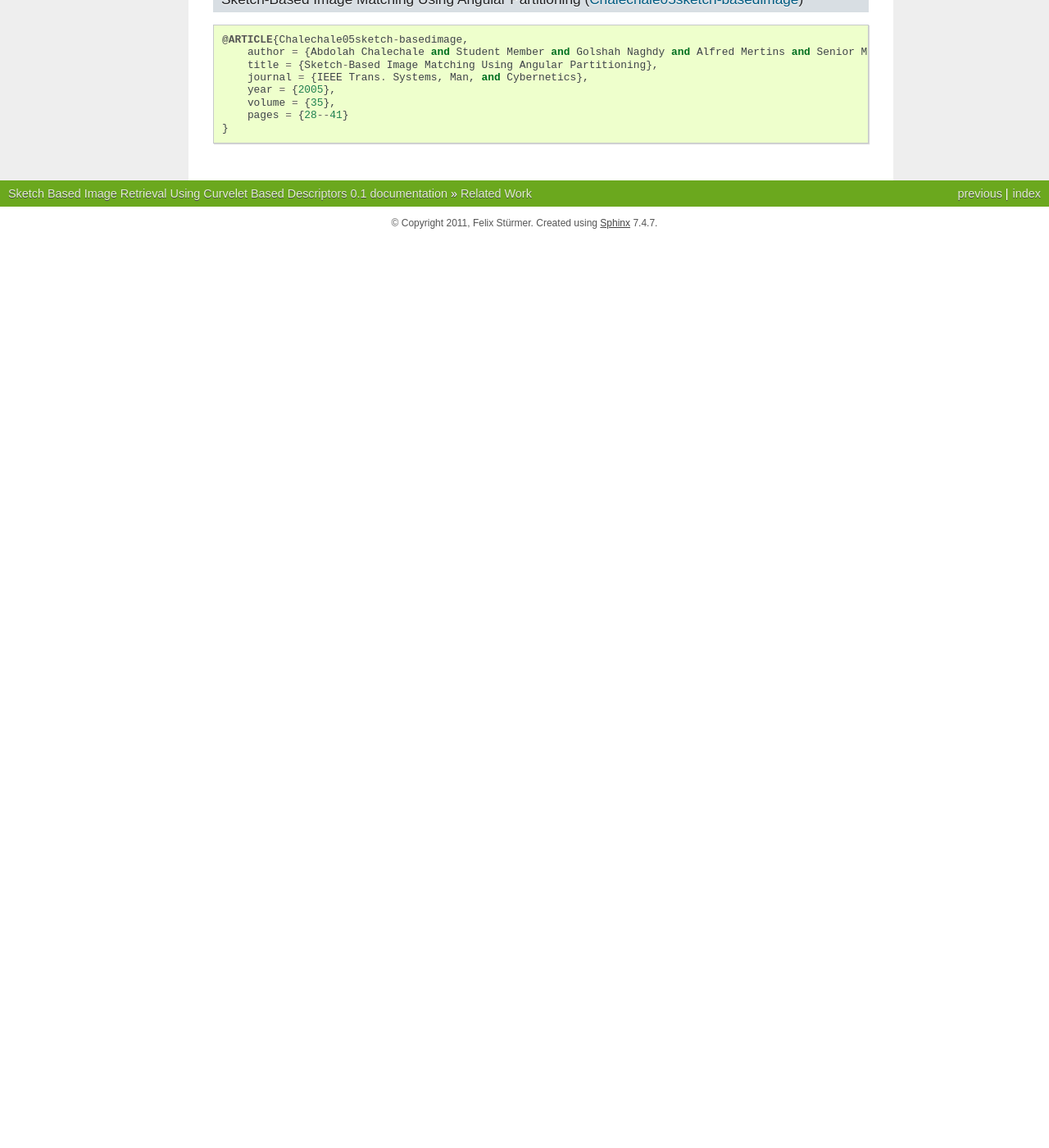
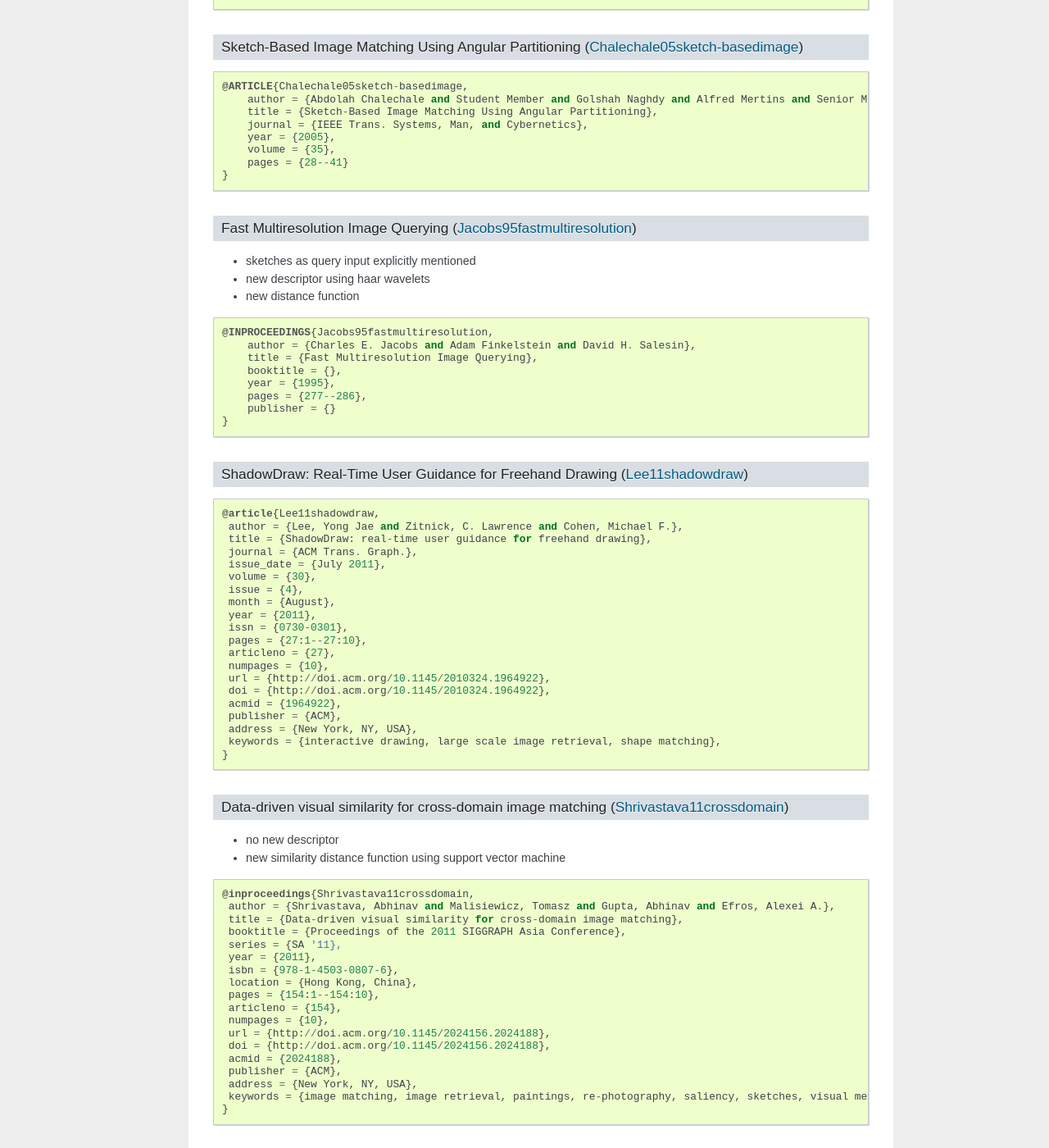
Before and after one commit to weltenwort/diplom, a Sphinx documentation site: the page built from docs/source/related.rst, in a window 1280 px wide and 1400 px high, scrolled down 1161 px. Shown: the whole window at 82% size. Built offline with Sphinx 7.4.7, drawn with Linux system fonts in a browser that asks for light colours; formulas are drawn with MathJax 3; before the commit the page ends 1453 px from its top, so only the background shows below that; some of the changed text lies outside the part shown.

Commit message:
add some papers

```diff
--- a/docs/source/related.rst
+++ b/docs/source/related.rst
@@ -20,6 +20,9 @@ Fast Discrete Curvelet Transforms (`Candes05fastdiscrete`_)
 
 CBIR Using Curvelet Transform (`Sumana_contentbased`_)
 --------------------------------------------------------------------------------------------
+
+* mean and std deviation as texture features
+* L2 distance
 
 .. _Sumana_contentbased: ./_static/related/cbir_using_curvelet_transform.pdf
 
@@ -89,3 +92,80 @@ Sketch-Based Image Matching Using Angular Partitioning (`Chalechale05sketch-base
         volume = {35},
         pages = {28--41}
     }
+
+Fast Multiresolution Image Querying (`Jacobs95fastmultiresolution`_)
+--------------------------------------------------------------------
+
+* sketches as query input explicitly mentioned
+* new descriptor using haar wavelets
+* new distance function
+
+.. _Jacobs95fastmultiresolution: ./_static/related/fast_multiresolution_image_querying.pdf
+
+::
+
+    @INPROCEEDINGS{Jacobs95fastmultiresolution,
+        author = {Charles E. Jacobs and Adam Finkelstein and David H. Salesin},
+        title = {Fast Multiresolution Image Querying},
+        booktitle = {},
+        year = {1995},
+        pages = {277--286},
+        publisher = {}
+    }
+
+ShadowDraw: Real-Time User Guidance for Freehand Drawing (`Lee11shadowdraw`_)
+-----------------------------------------------------------------------------
+
+.. _Lee11shadowdraw: ./_static/related/shadowdraw_realtime_user_guidance_for_freehand_drawing.pdf
+
+::
+
+    @article{Lee11shadowdraw,
+     author = {Lee, Yong Jae and Zitnick, C. Lawrence and Cohen, Michael F.},
+     title = {ShadowDraw: real-time user guidance for freehand drawing},
+     journal = {ACM Trans. Graph.},
+     issue_date = {July 2011},
+     volume = {30},
+     issue = {4},
+     month = {August},
+     year = {2011},
+     issn = {0730-0301},
+     pages = {27:1--27:10},
+     articleno = {27},
+     numpages = {10},
+     url = {http://doi.acm.org/10.1145/2010324.1964922},
+     doi = {http://doi.acm.org/10.1145/2010324.1964922},
+     acmid = {1964922},
+     publisher = {ACM},
+     address = {New York, NY, USA},
+     keywords = {interactive drawing, large scale image retrieval, shape matching},
+    }
+
+Data-driven visual similarity for cross-domain image matching (`Shrivastava11crossdomain`_)
+-------------------------------------------------------------------------------------------
+
+* no new descriptor
+* new similarity distance function using support vector machine
+
+.. _Shrivastava11crossdomain: ./_static/related/data_driven_visual_similarity_for_cross_domain_image_matching.pdf
+
+::
+
+    @inproceedings{Shrivastava11crossdomain,
+     author = {Shrivastava, Abhinav and Malisiewicz, Tomasz and Gupta, Abhinav and Efros, Alexei A.},
+     title = {Data-driven visual similarity for cross-domain image matching},
+     booktitle = {Proceedings of the 2011 SIGGRAPH Asia Conference},
+     series = {SA '11},
+     year = {2011},
+     isbn = {978-1-4503-0807-6},
+     location = {Hong Kong, China},
+     pages = {154:1--154:10},
+     articleno = {154},
+     numpages = {10},
+     url = {http://doi.acm.org/10.1145/2024156.2024188},
+     doi = {http://doi.acm.org/10.1145/2024156.2024188},
+     acmid = {2024188},
+     publisher = {ACM},
+     address = {New York, NY, USA},
+     keywords = {image matching, image retrieval, paintings, re-photography, saliency, sketches, visual memex, visual similarity},
+    }
```
Also changed, not shown: 14 other files.
